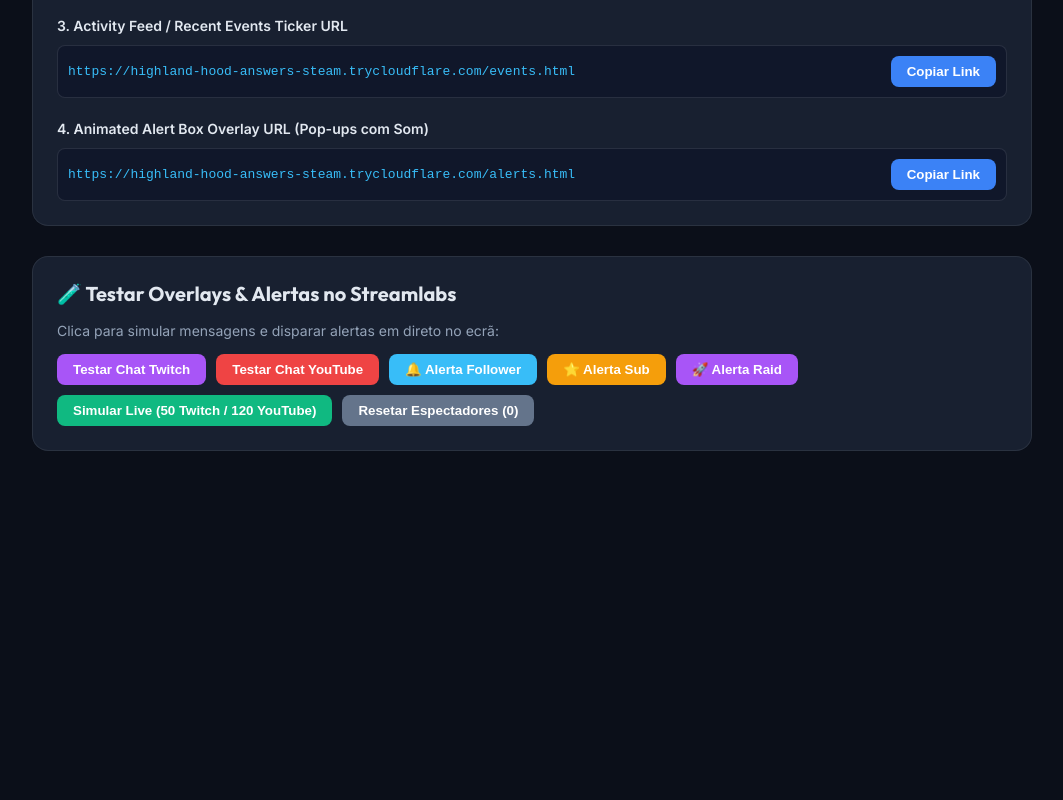
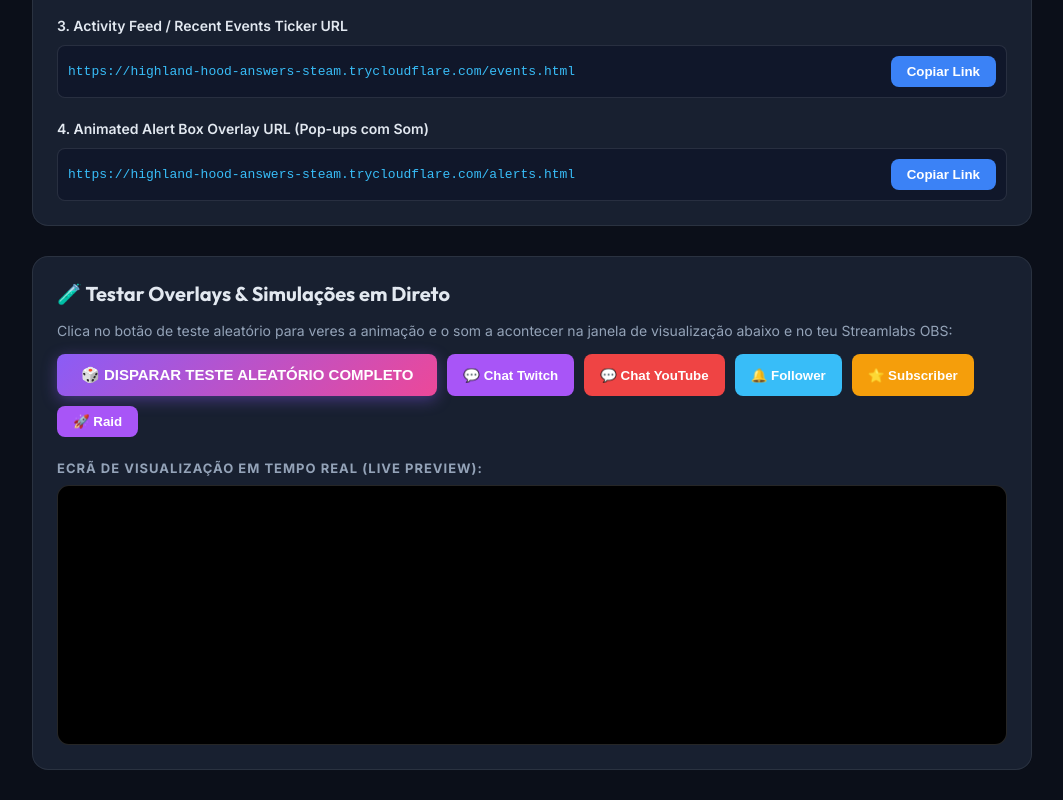
Before and after one commit to ApexScorpio/apexscorpio-stream-tools, a website: page public/index.html in a window 1280 px wide. Shown: the part 1214-2014 px from the top of the page, without its empty margins (108-1171 px from the left). Before the commit the page ends 1695 px from the top, so only its background shows below. Drawn offline with nearby package versions, Linux system fonts and the light colour scheme; no server answers.

Commit message:
Add Live Stream Preview Window and Random Test Generator button to Dashboard

```diff
--- a/public/index.html
+++ b/public/index.html
@@ -363,19 +363,26 @@
       </div>
     </div>
 
-    <!-- Test Controls Card -->
+    <!-- Test Controls & Live Preview Card -->
     <div class="card">
-      <h2>🧪 Testar Overlays & Alertas no Streamlabs</h2>
-      <p style="color: #94A3B8; font-size: 14px; margin-bottom: 15px;">Clica para simular mensagens e disparar alertas em direto no ecrã:</p>
+      <h2>🧪 Testar Overlays & Simulações em Direto</h2>
+      <p style="color: #94A3B8; font-size: 14px; margin-bottom: 15px;">Clica no botão de teste aleatório para veres a animação e o som a acontecer na janela de visualização abaixo e no teu Streamlabs OBS:</p>
 
-      <div style="display: flex; gap: 10px; flex-wrap: wrap;">
-        <button class="btn btn-twitch" onclick="sendTestChat('twitch')">Testar Chat Twitch</button>
-        <button class="btn btn-youtube" onclick="sendTestChat('youtube')">Testar Chat YouTube</button>
-        <button class="btn" style="background: #38BDF8;" onclick="triggerAlert('follower')">🔔 Alerta Follower</button>
-        <button class="btn" style="background: #F59E0B;" onclick="triggerAlert('subscriber')">⭐ Alerta Sub</button>
-        <button class="btn" style="background: #A855F7;" onclick="triggerAlert('raid')">🚀 Alerta Raid</button>
-        <button class="btn" style="background: #10B981;" onclick="simulateViewers()">Simular Live (50 Twitch / 120 YouTube)</button>
-        <button class="btn" style="background: #64748B;" onclick="resetViewers()">Resetar Espectadores (0)</button>
+      <div style="display: flex; gap: 10px; flex-wrap: wrap; margin-bottom: 20px;">
+        <button class="btn" style="background: linear-gradient(135deg, #8B5CF6, #EC4899); font-size: 15px; padding: 12px 24px; font-weight: 800; box-shadow: 0 4px 15px rgba(139, 92, 246, 0.4);" onclick="triggerRandomTest()">🎲 DISPARAR TESTE ALEATÓRIO COMPLETO</button>
+        <button class="btn btn-twitch" onclick="sendTestChat('twitch')">💬 Chat Twitch</button>
+        <button class="btn btn-youtube" onclick="sendTestChat('youtube')">💬 Chat YouTube</button>
+        <button class="btn" style="background: #38BDF8;" onclick="triggerAlert('follower')">🔔 Follower</button>
+        <button class="btn" style="background: #F59E0B;" onclick="triggerAlert('subscriber')">⭐ Subscriber</button>
+        <button class="btn" style="background: #A855F7;" onclick="triggerAlert('raid')">🚀 Raid</button>
+      </div>
+
+      <!-- Live Stream Preview Viewport -->
+      <div style="margin-top: 15px;">
+        <label style="font-size: 13px; font-weight: 700; color: #94A3B8; text-transform: uppercase; letter-spacing: 1px;">Ecrã de Visualização em Tempo Real (Live Preview):</label>
+        <div style="width: 100%; height: 260px; background: #000; border-radius: 12px; border: 1px solid rgba(255, 255, 255, 0.15); overflow: hidden; position: relative; margin-top: 8px;">
+          <iframe src="/alerts.html" style="width: 100%; height: 100%; border: none;"></iframe>
+        </div>
       </div>
     </div>
 
@@ -506,6 +513,25 @@
       document.getElementById('url-alerts').value = `${baseUrl}/alerts.html`;
     }
 
+    async function triggerRandomTest() {
+      const types = ['follower', 'subscriber', 'raid'];
+      const platforms = ['twitch', 'youtube'];
+      const users = ['CyberScorpio_99', 'ApexGamer_PT', 'ShadowRider', 'ProStreamer_42', 'LegendaryPlayer'];
+
+      const type = types[Math.floor(Math.random() * types.length)];
+      const platform = platforms[Math.floor(Math.random() * platforms.length)];
+      const username = users[Math.floor(Math.random() * users.length)];
+      const viewers = Math.floor(Math.random() * 45) + 10;
+
+      await fetch('/api/trigger-alert', {
+        method: 'POST',
+        headers: { 'Content-Type': 'application/json' },
+        body: JSON.stringify({ type, username, platform, viewers })
+      });
+
+      await sendTestChat(platform);
+    }
+
     async function triggerAlert(type) {
       const names = {
         follower: ['GamerPro_99', 'ScorpioFan_42', 'TwitchLegend', 'CyberScorpio'],
```
